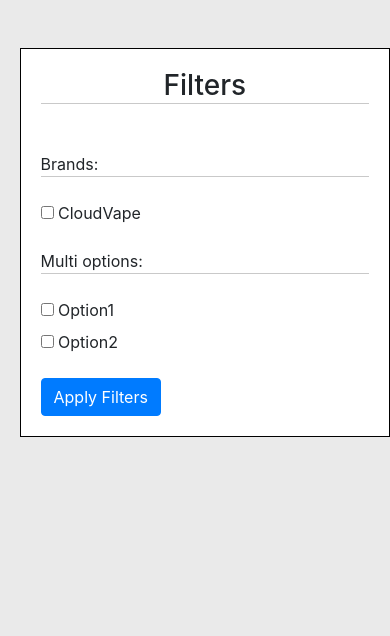
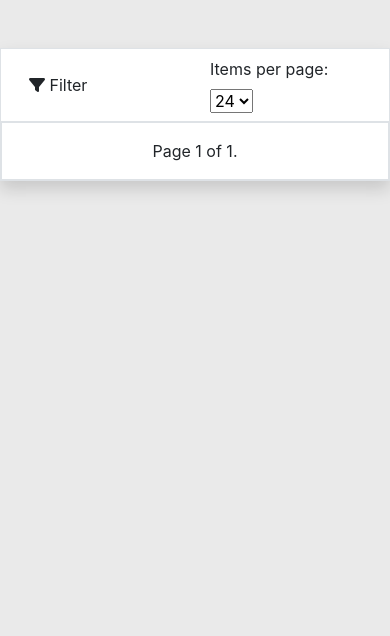
Before and after one commit to jamie33o/world-vape-center, a Django app: page /products/ in a window 390 px wide. Shown: the part 189-825 px from the top of the page. Run offline with Django 3.2, Linux system fonts and the light colour scheme; data comes from the database, SQL or seed files in the repository; some libraries are stand-ins or nearby versions.

Commit message:
Refactor: change style of products list and removed the add to cart button
Also added responsiveness by showing filter button to toggle filters on mobile and also added pagination to bottom of products list. I also joined the filter view into the category view

```diff
--- a/products/templates/products/products-list.html
+++ b/products/templates/products/products-list.html
@@ -1,5 +1,6 @@
 {% extends "base.html" %}
 {% load static %}
+{% load mathfilters %}
 
 
 {% block extra_css %}
@@ -17,31 +18,56 @@
 {% block content %}
 <div class="container-fluid mt-5 mb-5 p-0">
     <div class="row m-0">
-        <div class="col-md-2 mb-4 filters">
-            <h3 class="text-center mb-5">Filters</h3>
+        <div class="col-md-2 ml-auto d-none d-lg-flex filter-mobile">
+            <div class="overflow-auto h-100">
             {% include 'products/filters.html' with category=category %}
+            </div>
         </div>
+        <div class="col-md-9 mx-auto">
+            <div class="row p-0 bg-white border shadow product-list">
+                <div class="col-12 border-bottom py-2">
+                    <div class="row">
+                        <div class="col-6 col-lg-4 d-flex align-items-center">
+                            <button class="btn filter-btn d-block d-lg-none"><i class="fa-solid fa-filter"></i> Filter</button>
+                            <span class="current d-none d-lg-flex">
+                                Page {{ products.number }} of {{ products.paginator.num_pages }}.
+                            </span>
+                        </div>
+                        <div class="col-4 d-none d-sm-flex justify-content-between">
+                            <span class="h3">|</span>
+                            <span class="h3">{{ category.name }}</span>
+                            <span class="h3">|</span>
+                        </div>
+                        <div class="col-6 col-lg-4 d-flex align-items-center">
 
-        <div class="col-md-9">
-            <div class="row m-0">
+                            <form method="get" class="ml-auto" action="{% url 'category' category %}">
+                                <label for="items_per_page">Items per page:</label>
+                                <select name="items_per_page" id="items_per_page" onchange="this.form.submit()">
+                                    <option value="24" {% if items_per_page == 24 %}selected{% endif %}>24</option>
+                                    <option value="36" {% if items_per_page == 36 %}selected{% endif %}>36</option>
+                                    <option value="48" {% if items_per_page == 48 %}selected{% endif %}>48</option>
+                                </select>
+                            </form>
+                        </div>
+                    </div>
+                </div>
+
                 {% for product in products %}
-                    <div class="col-12 col-md-12 col-lg-12 col-xl-6 mb-4">
-                        <div class="row p-2 mx-2 bg-white border rounded product-card">
-                            <div class="col-md-3 mt-1 d-flex justify-content-center overflow-hidden">
-                                <img class="rounded product-image" src="{{ product.image.url }}">
-                            </div>
-                            <div class="col-md-6 mt-1">
-                                <h5>{{ product.name }}</h5>
-                                <div class="d-flex flex-column flex-lx-row">
-                                    {% include 'components/ratings.html' with product=product %}
-                                    <span>{{ product.num_reviews }} reviews</span>
+                    <div class="col-12 col-md-12 col-lg-12 col-xl-3 border rounded align-items-center">
+                        <a href="{% url 'product_details' slug=product.slug %}" class="btn border-0 w-100" type="button">
+                            <div class="row flex-column bg-white product-card">
+                                <div class="w-100 mt-1 overflow-hidden">
+                                    <img class="product-image mx-auto" src="{{ product.image.url }}">
                                 </div>
-                                <p class="text-justify text-truncate para mb-0">{{ product.description }}<br><br></p>
-                                {% include 'components/options.html' %}
-                            </div>
-                            <div class="align-items-center align-content-center col-md-3 border-left mt-1">
-                                <div class="d-flex flex-row align-items-center">
-                                    <h4 class="mr-1">
+
+                                <div class="w-100">
+                                    <p class="h6 text-muted product-hover">{{ product.brand.name }}</p>
+                                    <h5 class="product-hover">{{ product.name }}</h5>
+                                    <p class="para mb-0 product-hover text-truncate">{{ product.description }}<br><br></p>
+                                </div>
+
+                                <div class="w-100 d-flex justify-content-center">
+                                    <h4 class="mr-1">€
                                         {% if not product.discounted_price %}
                                             {{ product.price }}
                                         {% else %}
@@ -49,29 +75,91 @@
                                         {% endif %}
                                     </h4>
                                     {% if product.discounted_price %}
-                                    <span class="strike-text text-danger text-bold font-weight-bold"><del>{{ product.price }}</del><br>{{ product.discount_percentage|default:'' }}</span>
+                                    <p class="strike-text text-danger text-bold font-weight-bold posotion-relative">
+                                        <del>€ {{ product.price }}</del>
+                                        <br>
+                                        <span class="percentage">{{ product.discount_percentage|default:'' }}</span>
+                                    </p>
+                                    {% endif %}
+                                    {% if product.free_shipping %}
+                                    <h6 class="text-success">Free shipping</h6>
                                     {% endif %}
                                 </div>
-                                {% if product.free_shipping %}
-                                <h6 class="text-success">Free shipping</h6>
+                                {% if product.num_reviews > 0 %}
+                                    <div class="w-100">
+                                        {% include 'components/ratings.html' with product=product %}
+                                        <span>{{ product.num_reviews }} reviews</span>
+                                    </div>
                                 {% endif %}
-                                <div class="d-flex flex-column mt-4">
-                                    <a href='{% url 'product_details' slug=product.slug %}' class="btn btn-primary btn-sm" type="button">Details</a>
-                                    <button
-                                        data-url="{% url "cart-add" %}"
-                                        data-csrf="{{csrf_token}}"
-                                        class="add-to-cart btn btn-light border-info p-0 mt-2"
-                                        value="{{product.id}}"
-                                        type="button">
-                                        <i class="fa-solid fa-cart-plus h6 text-primary my-auto"></i>
-                                    </button>
-                                </div>
+
                             </div>
-                        </div>
+                        </a>
                     </div>
                 {% endfor %}
+                <div class="col-12 border p-3">
+                    <div class="pagination">
+                        <span class="step-links d-flex w-100 mx-5">
+                            {% if products.has_previous %}
+                                <a class="btn btn-secondary p-1" href="?page={{ products.previous_page_number }}"><< previous</a>
+                            {% endif %}
+
+                            <span class="current d-flex d-lg-none mx-auto">
+                                Page {{ products.number }} of {{ products.paginator.num_pages }}.
+                            </span>
+
+                            <div class="mx-auto d-none d-lg-block">
+                                {% for i in products.paginator.page_range %}
+                                    {% if products.number == i %}
+                                        <span class="current border rounded p-2 bg-info mx-1">{{ i }}</span>
+                                    {% elif i > products.number|sub:3 and i < products.number|add:3 %}
+                                        <a class="btn" href="?page={{ i }}">{{ i }}</a>
+                                    {% elif i == products.paginator.num_pages %}
+                                        <a class="btn" href="?page={{ i }}">{{ i }}</a>
+                                    {% elif i == 1 %}
+                                        <a class="btn" href="?page={{ i }}">{{ i }}</a>
+                                    {% endif %}
+
+                                    {% if i == 1 and products.number > 4 or i == products.paginator.num_pages|sub:1 and products.number < products.paginator.num_pages|sub:3 %}
+                                        <span class="ellipsis">…</span>
+                                    {% endif %}
+
+
+                                {% endfor %}
+                            </div>
+
+                            {% if products.has_next %}
+                                <a class="btn btn-secondary p-1" href="?page={{ products.next_page_number }}">next >></a>
+                            {% endif %}
+                        </span>
+                    </div>
+                </div>
             </div>
         </div>
     </div>
 </div>
 {% endblock %}
+{% block extra_postloadjs %}
+<script>
+    $('.filter-btn').on('click', function(){
+        $('.filter-mobile').removeClass('d-none')
+        $('.filter-mobile').addClass('slide-in')
+    })
+
+    $('.hide-filter').on('click', function(){
+        $('.filter-mobile').addClass('slide-out')
+        setTimeout(() => {
+            $('.filter-mobile').removeClass('slide-out')
+            $('.filter-mobile').addClass('d-none')
+        }, 800);
+    })
+    document.getElementById('items_per_page').addEventListener('change', function() {
+        const selectedValue = this.value;
+        const currentUrl = window.location.href;
+        const updatedUrl = new URL(currentUrl);
+        updatedUrl.searchParams.set('items_per_page', selectedValue);
+        window.location.href = updatedUrl.toString();
+    });
+</script>
+
+
+{% endblock %}
--- a/products/urls.py
+++ b/products/urls.py
@@ -1,5 +1,5 @@
 from django.urls import path
-from .views import ProductDetailView, ReviewsView, CategoryView, FilterView
+from .views import ProductDetailView, ReviewsView, CategoryView
 
 urlpatterns = [
     path('', CategoryView.as_view(), name='categories'),
@@ -7,5 +7,5 @@ urlpatterns = [
     path('product_details/<str:slug>/', ProductDetailView.as_view(), name='product_details'),
     path('post_review/<int:product_id>/', ReviewsView.as_view(), name='post_review'),
     path('delete_review/<int:review_id>/', ReviewsView.as_view(), name='delete_review'),
-    path('filter/<str:category>', FilterView.as_view(), name='filter'),
+    path('filter/<str:category>', CategoryView.as_view(), name='filter'),
 ]
--- a/products/views.py
+++ b/products/views.py
@@ -2,6 +2,8 @@ from django.shortcuts import render
 from django.http import JsonResponse
 from django.shortcuts import get_object_or_404
 from django.views import View
+from django.core.paginator import Paginator, EmptyPage, PageNotAnInteger
+
 from .models import Product, Review, Category
 from .forms import ReviewForm, FiltersForm
 
@@ -36,22 +38,7 @@ class CategoryView(View):
         Returns:
             HttpResponse: Rendered template with channel information.
         """
-        category_instance = get_object_or_404(Category, name=category) if category else Category.objects.first()
-        category_products = Product.objects.filter(category=category_instance)
-
-        context = {
-            'products': category_products,
-            'category': category_instance
-        }
-        return render(request, self.template_name, context)
-
-
-
-class FilterView(View):
-    template_name = 'products/products-list.html'
-
-    def get(self, request, category=None):
-        category_instance = get_object_or_404(Category, name=category) if category else Category.objects.first()
+        category_instance = get_object_or_404(Category, slug=category) if category else Category.objects.first()
         category_products = Product.objects.filter(category=category_instance)
 
         filters_form = FiltersForm(request.GET)
@@ -60,18 +47,41 @@ class FilterView(View):
             multi_options = filters_form.cleaned_data.get('multi_options')
 
             if brands:
-                category_products = category_products.filter(brand__in=brands)
+                category_products = category_products.filter(brand__slug__in=[brand.slug for brand in brands])
 
             if multi_options:
-                category_products = category_products.filter(options__in=multi_options)
+                category_products = category_products.filter(options__slug__in=multi_options)
+
+
+        # Default number of items per page
+        items_per_page = request.session.get('items_per_page', 24)
+
+        # If the form is submitted with a new value, update the session
+        if 'items_per_page' in request.GET:
+            items_per_page = int(request.GET['items_per_page'])
+            request.session['items_per_page'] = items_per_page
+
+
+        paginator = Paginator(category_products, items_per_page)
+        page = request.GET.get('page')
+
+        try:
+            products = paginator.page(page)
+        except PageNotAnInteger:
+            # If page is not an integer, deliver the first page
+            products = paginator.page(1)
+        except EmptyPage:
+            # If page is out of range (e.g., 9999), deliver the last page
+            products = paginator.page(paginator.num_pages)
+
 
         context = {
-            'products': category_products,
-            'category': category_instance
+            'products': products,
+            'category': category_instance,
+            'items_per_page': items_per_page,
+
         }
-
         return render(request, self.template_name, context)
-
 
 
 class ProductDetailView(View):
```
